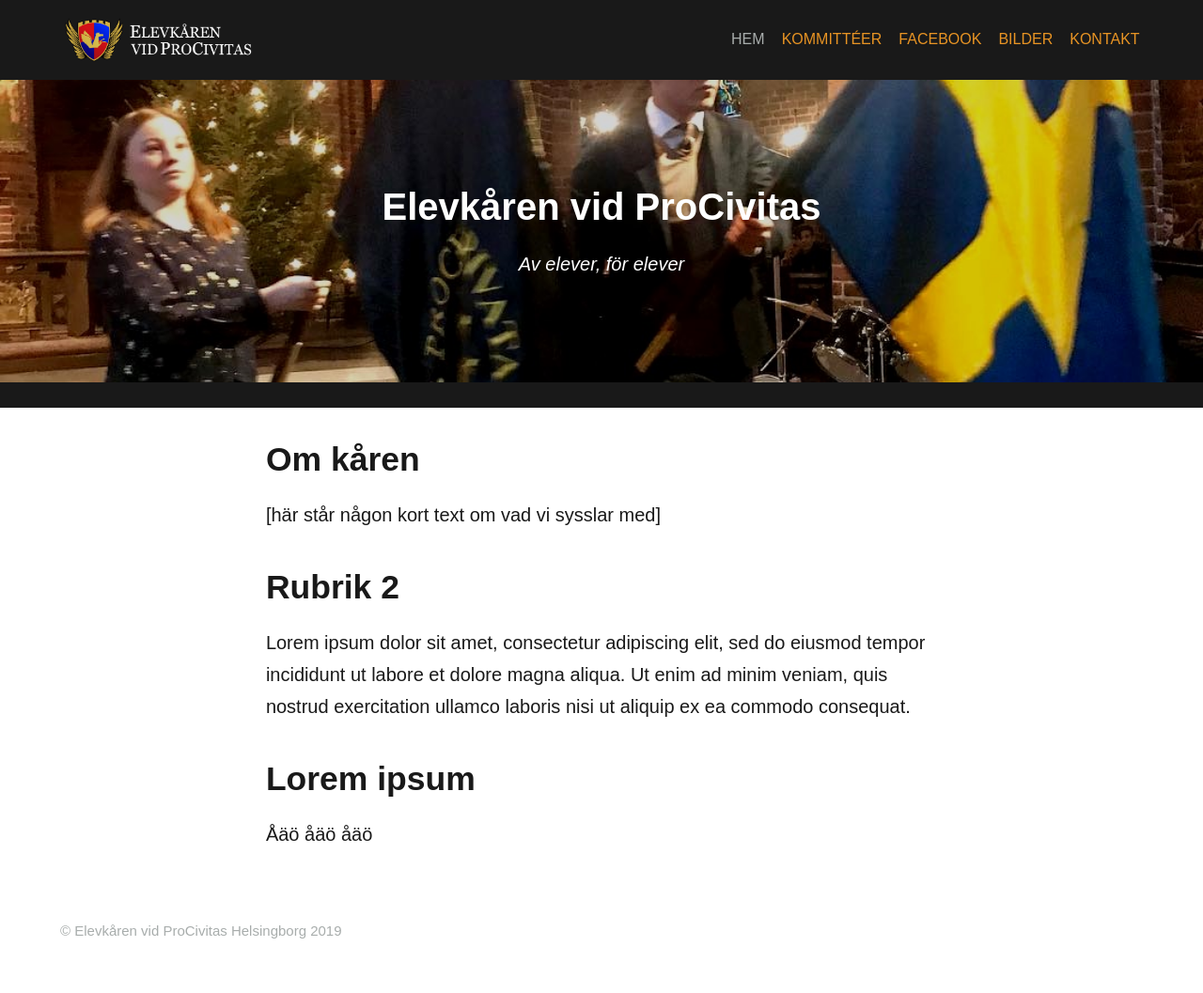
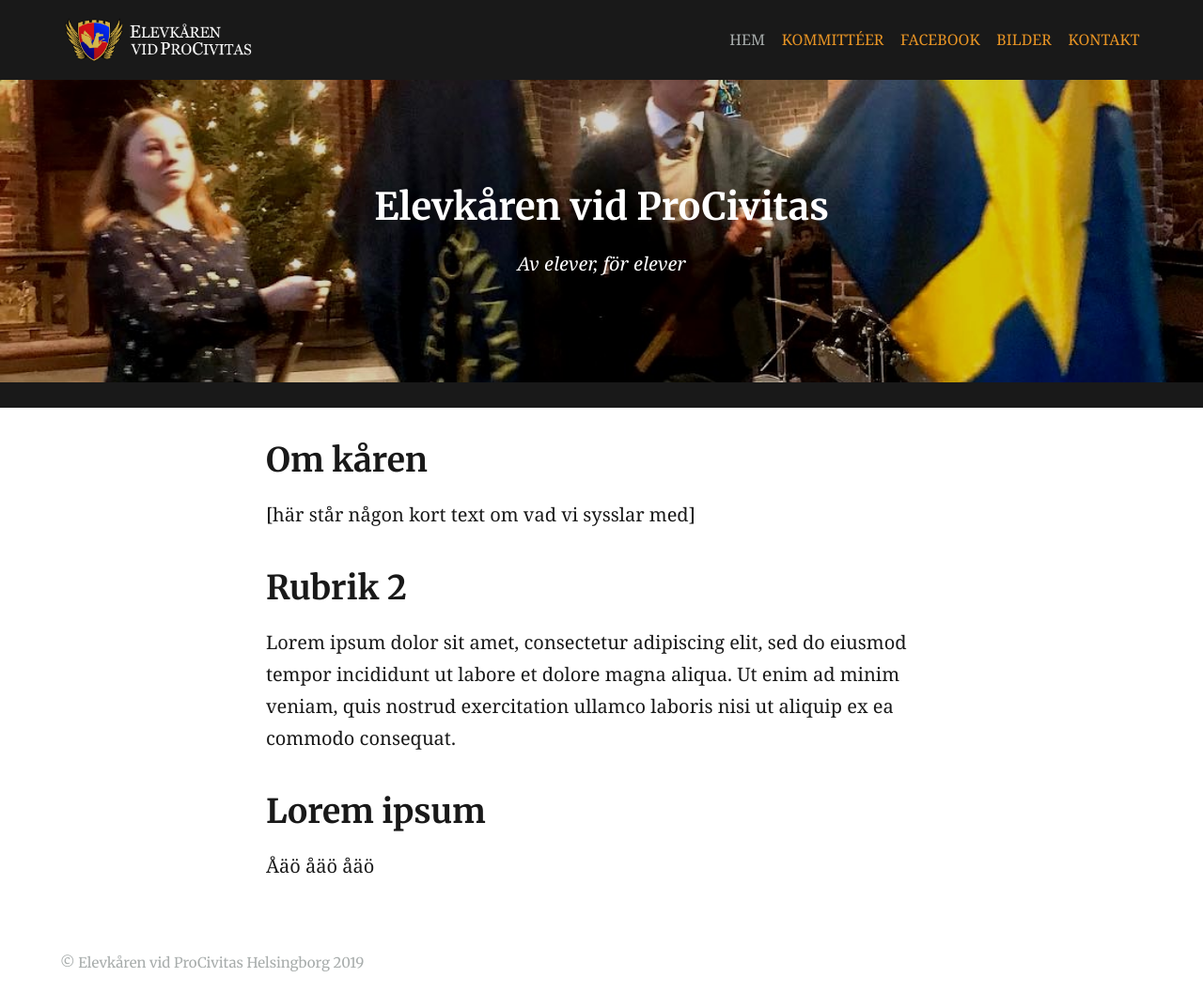
Before and after one commit to ekvp/ekvp.github.io, a Jekyll site: the page built from index.md, in a window 1280 px wide. Shown: the whole page at 94% size. Built offline with Jekyll 4.4.1, drawn with Linux system fonts in a browser that asks for light colours; our own code applies the rules of GitHub Pages for plain Markdown files; before the commit the page ends 1023 px from its top, so only the background shows below that.

Commit message:
Update _settings.scss

```diff
--- a/_sass/_settings.scss
+++ b/_sass/_settings.scss
@@ -15,7 +15,7 @@ $white: #EFEFEF;
 
 // Typography
 $bodytype: (
-  font-family: Arial,
+  font-family: 'Georgia, serif',
   regular: 400,
   bold: 700,
   italic: italic,
@@ -23,14 +23,14 @@ $bodytype: (
 );
 
 $headingtype: (
-  font-family: Arial,
+  font-family: '"Merriweather", serif',
   regular: 400,
   bold: 700,
   cap-height: 0.75
 );
 
 $monospacetype: (
-  font-family: Arial,
+  font-family: 'Menlo, monospace',
   regular: 400,
   cap-height: 0.68
 );
```
